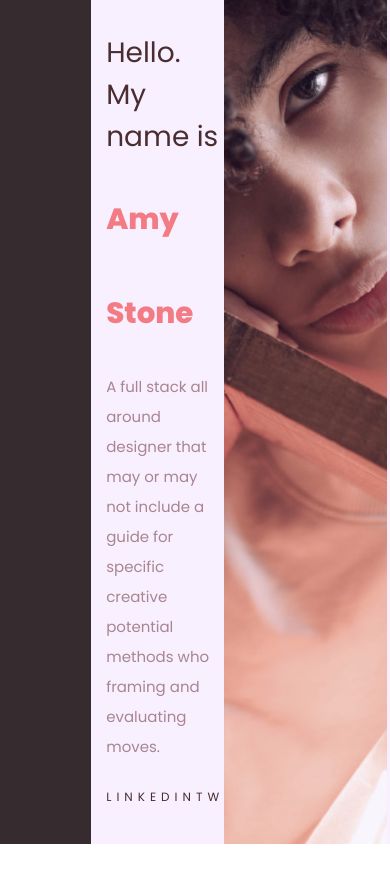
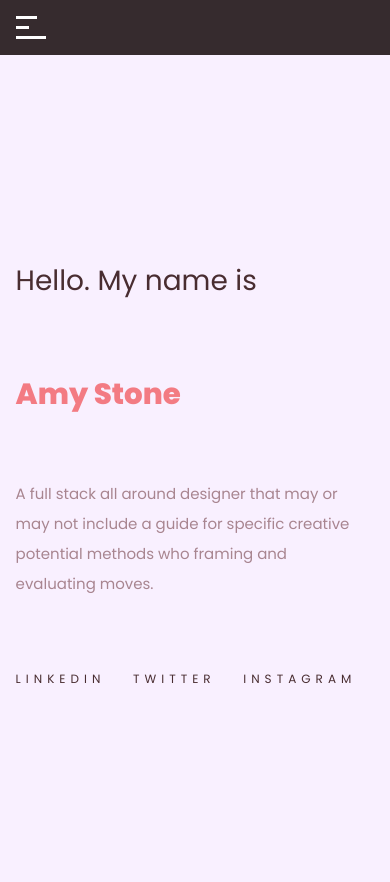
Before and after one commit to pp-phuong/TranThiPhuong-CV, a plain HTML site: page index.html in a window 390 px wide. Before the commit the page ends 851 px from the top, so only its background shows below. Drawn offline with Linux system fonts and the light colour scheme.

Commit message:
animation toggle nav icon

```diff
--- a/css/style.css
+++ b/css/style.css
@@ -4,6 +4,7 @@
   --content-color-dark-black: #492d31;
   --title-color-light-pink: #f37b83;
   --content-color-light-pink: #a88590;
+  --toggle-menu-color: #fff;
 }
 * {
   padding: 0;
@@ -11,7 +12,12 @@
   box-sizing: border-box;
   font-family: 'Poppins', sans-serif;
 }
-/* session 1 - home */
+/* session */
+.session {
+  height: 100vh;
+  padding-left: 4%;
+}
+/* content-left - pagination */
 .content-left {
   width: 23.4%;
   height: 100vh;
@@ -19,19 +25,59 @@
   position: fixed;
   top: 0;
   left: 0;
+  padding-left: 4%;
+  display: flex;
+  flex-direction: column;
+  justify-content: center;
 }
+.nav-toggle {
+  height: 23px;
+  width: 30px;
+  display: flex;
+  justify-content: flex-start;
+  align-items: center;
+  position: relative;
+  transition: 0.5s;
+}
+.nav-toggle:hover {
+  justify-content: flex-end;
+}
+.nav-toggle::before {
+  content: '';
+  width: 21px;
+  height: 3px;
+  background-color: var(--toggle-menu-color);
+  position: absolute;
+  top: 0;
+  transition: 0.5s;
+}
+.nav-toggle::after {
+  content: '';
+  width: 30px;
+  height: 3px;
+  background-color: var(--toggle-menu-color);
+  position: absolute;
+  bottom: 0;
+}
+.menu-line {
+  width: 13px;
+  height: 3px;
+  background-color: var(--toggle-menu-color);
+  transition: 0.5s;
+}
+/* session 1 - home */
+
+.home {
+  display: flex;
+  justify-content: center;
+  flex-wrap: wrap;
+  background-color: var(--background-color-home-content-left);
+}
+
+/* content-right */
 .content-right {
   width: 76.6%;
   margin-left: 23.4%;
-}
-.session {
-  height: 100vh;
-  padding-left: 4%;
-}
-.home {
-  display: flex;
-  justify-content: center;
-  background-color: var(--background-color-home-content-left);
 }
 
 .home-content-left {
@@ -77,7 +123,7 @@
 }
 
 .home-content-right {
-  width: 57%;
+  width: 59.1%;
 }
 .home-content-right img {
   width: 100%;
@@ -93,6 +139,18 @@
 
 /* Large devices (desktops, less than 1200px) */
 @media (max-width: 1199.98px) {
+  .content-left {
+    width: 100%;
+    height: 55px;
+    position: fixed;
+    top: 0;
+    left: 0;
+  }
+  .content-right {
+    width: 100%;
+    margin-left: 0;
+    margin-top: 55px;
+  }
 }
 
 /*  Large devices (desktops, 992px and up) */
@@ -109,6 +167,12 @@
 
 /*  Small devices (landscape phones, less than 768px) */
 @media (max-width: 767.98px) {
+  .home-content-right {
+    display: none;
+  }
+  .home-content-left {
+    width: 100%;
+  }
 }
 
 /*  Small devices (landscape phones, 576px and up) */
--- a/index.html
+++ b/index.html
@@ -20,7 +20,13 @@
   </head>
   <body>
     <div class="main-container">
-      <div class="content-left"></div>
+      <div class="content-left">
+        <div id="toggle" class="nav-toggle">
+          <div class="menu-line"></div>
+        </div>
+        <div class="top-pagination"></div>
+        <div class="information"></div>
+      </div>
       <div class="content-right">
         <div class="home session">
           <div class="home-content-left">
```
